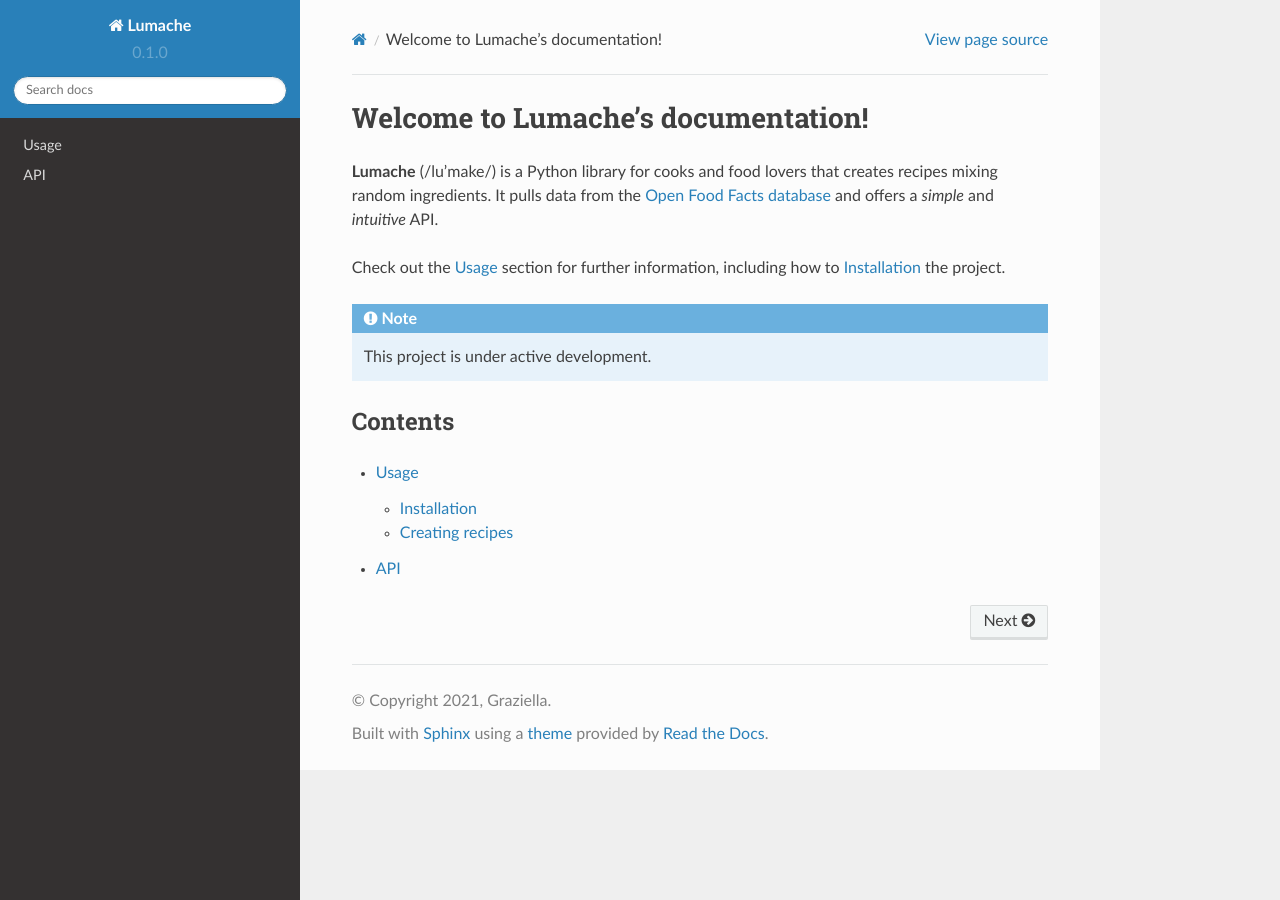
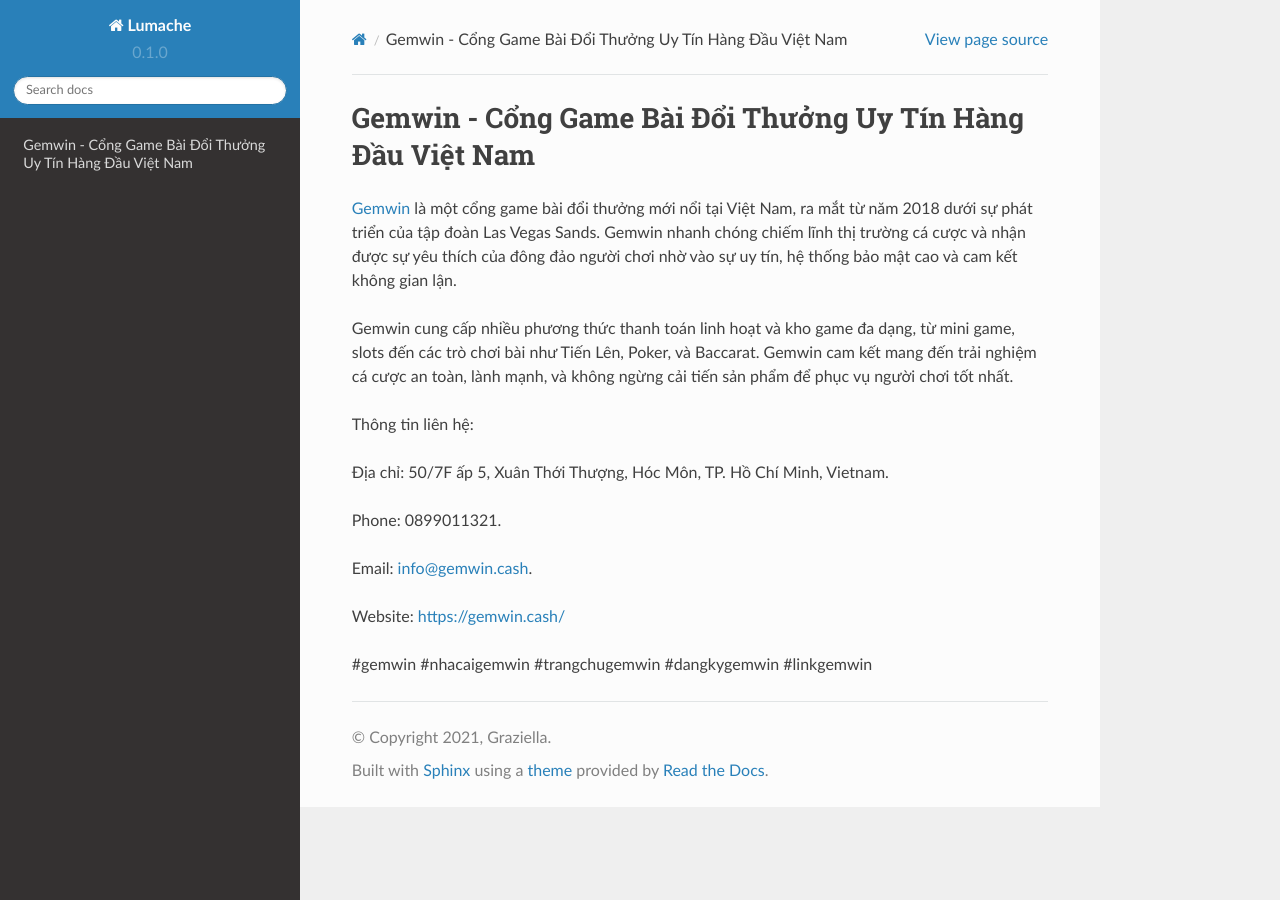
Before and after one commit to luongchanvien962/gemwincash, a Sphinx documentation site: the page built from docs/source/index.rst, in a window 1280 px wide. Built offline with Sphinx 7.4.7 and the Read the Docs theme 2.0.0, drawn with Linux system fonts in a browser that asks for light colours.

Commit message:
Update index.rst

```diff
--- a/docs/source/index.rst
+++ b/docs/source/index.rst
@@ -1,22 +1,18 @@
-Welcome to Lumache's documentation!
+Gemwin - Cổng Game Bài Đổi Thưởng Uy Tín Hàng Đầu Việt Nam
 ===================================
 
-**Lumache** (/lu'make/) is a Python library for cooks and food lovers
-that creates recipes mixing random ingredients.
-It pulls data from the `Open Food Facts database <https://world.openfoodfacts.org/>`_
-and offers a *simple* and *intuitive* API.
+`Gemwin <https://gemwin.cash/>`_ là một cổng game bài đổi thưởng mới nổi tại Việt Nam, ra mắt từ năm 2018 dưới sự phát triển của tập đoàn Las Vegas Sands. Gemwin nhanh chóng chiếm lĩnh thị trường cá cược và nhận được sự yêu thích của đông đảo người chơi nhờ vào sự uy tín, hệ thống bảo mật cao và cam kết không gian lận.
 
-Check out the :doc:`usage` section for further information, including
-how to :ref:`installation` the project.
+Gemwin cung cấp nhiều phương thức thanh toán linh hoạt và kho game đa dạng, từ mini game, slots đến các trò chơi bài như Tiến Lên, Poker, và Baccarat. Gemwin cam kết mang đến trải nghiệm cá cược an toàn, lành mạnh, và không ngừng cải tiến sản phẩm để phục vụ người chơi tốt nhất.
 
-.. note::
+Thông tin liên hệ:
 
-   This project is under active development.
+Địa chỉ: 50/7F ấp 5, Xuân Thới Thượng, Hóc Môn, TP. Hồ Chí Minh, Vietnam.
 
-Contents
---------
+Phone: 0899011321.
 
-.. toctree::
+Email: info@gemwin.cash.
 
-   usage
-   api
+Website: https://gemwin.cash/
+
+#gemwin #nhacaigemwin #trangchugemwin #dangkygemwin #linkgemwin
```
